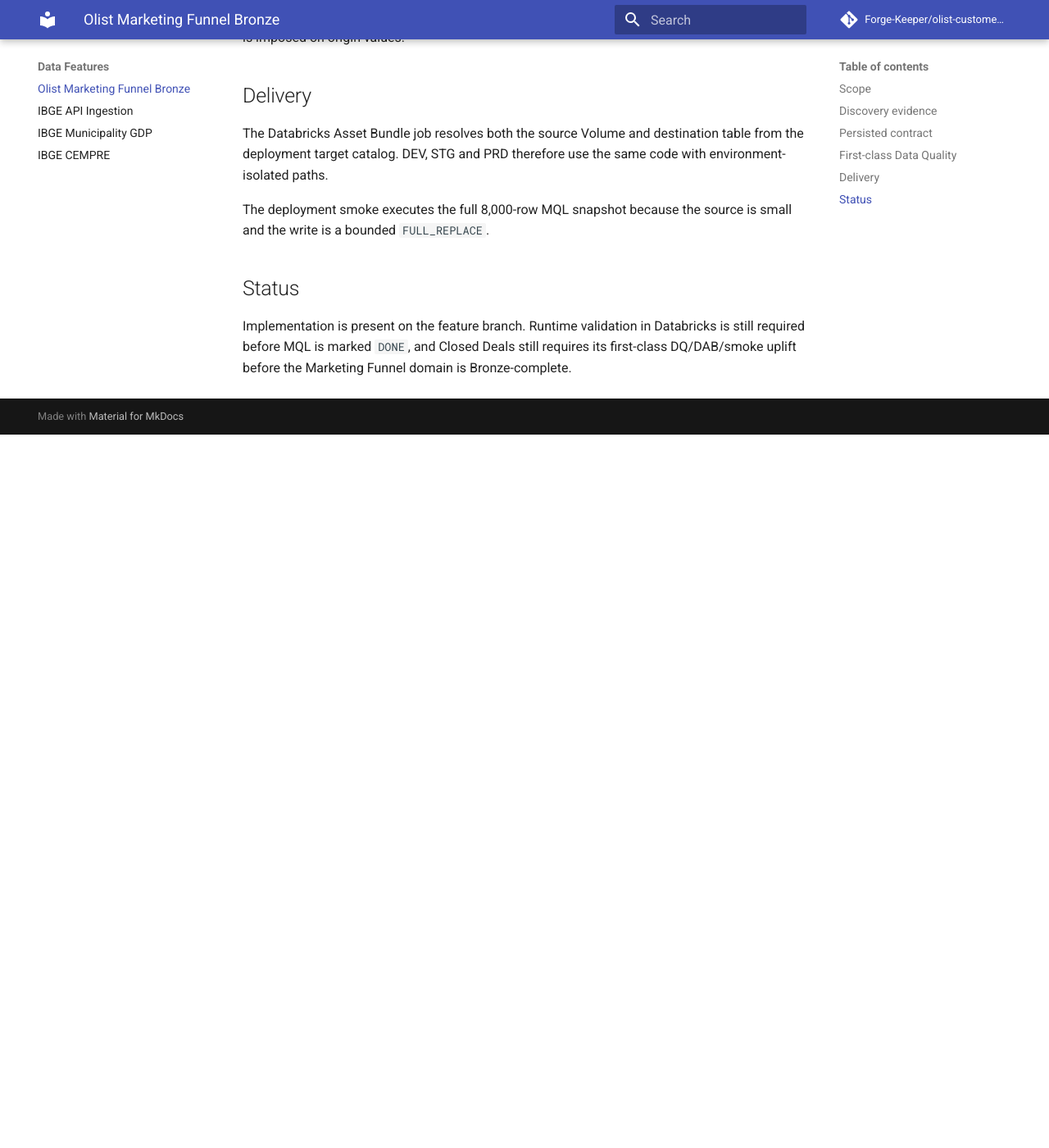
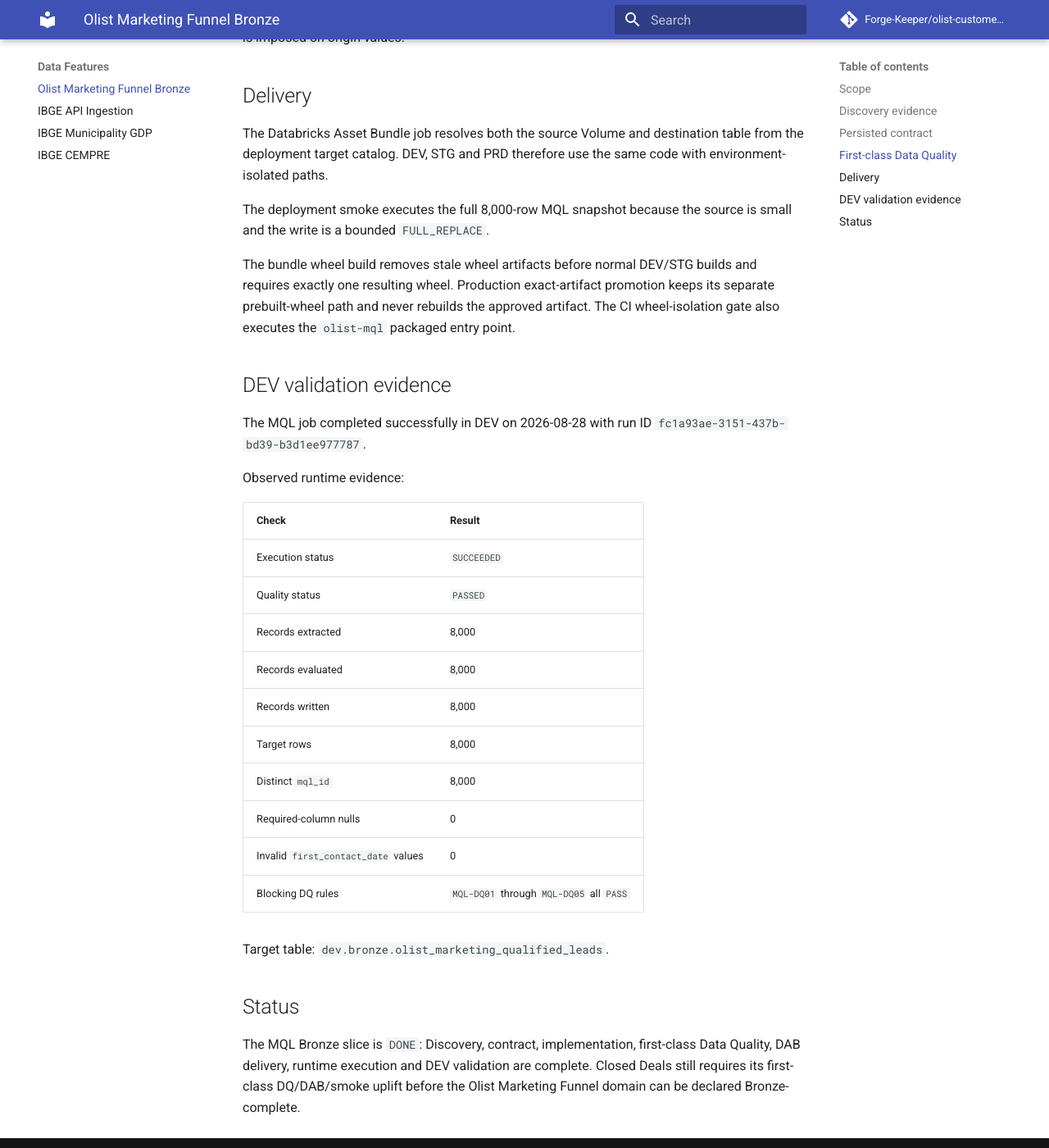
Before and after one commit to Forge-Keeper/olist-customer-intelligence, an MkDocs documentation site: the page built from docs/development/olist-marketing-funnel-bronze.md, in a window 1280 px wide and 1400 px high, scrolled down 2571 px. Shown: the whole window at 82% size. Built offline with MkDocs 1.6.1 and Material for MkDocs 9.7.7, drawn with Linux system fonts in a browser that asks for light colours; comment, search, counter and statistics services are not loaded; before the commit the page ends 3101 px from its top, so only the background shows below that.

Commit message:
fix: harden bundle wheel build and close MQL validation

```diff
--- a/docs/development/olist-marketing-funnel-bronze.md
+++ b/docs/development/olist-marketing-funnel-bronze.md
@@ -96,9 +96,36 @@
 The deployment smoke executes the full 8,000-row MQL snapshot because the source
 is small and the write is a bounded `FULL_REPLACE`.
 
+The bundle wheel build removes stale wheel artifacts before normal DEV/STG builds
+and requires exactly one resulting wheel. Production exact-artifact promotion
+keeps its separate prebuilt-wheel path and never rebuilds the approved artifact.
+The CI wheel-isolation gate also executes the `olist-mql` packaged entry point.
+
+## DEV validation evidence
+
+The MQL job completed successfully in DEV on 2026-08-28 with run ID
+`fc1a93ae-3151-437b-bd39-b3d1ee977787`.
+
+Observed runtime evidence:
+
+| Check | Result |
+| --- | --- |
+| Execution status | `SUCCEEDED` |
+| Quality status | `PASSED` |
+| Records extracted | 8,000 |
+| Records evaluated | 8,000 |
+| Records written | 8,000 |
+| Target rows | 8,000 |
+| Distinct `mql_id` | 8,000 |
+| Required-column nulls | 0 |
+| Invalid `first_contact_date` values | 0 |
+| Blocking DQ rules | `MQL-DQ01` through `MQL-DQ05` all `PASS` |
+
+Target table: `dev.bronze.olist_marketing_qualified_leads`.
+
 ## Status
 
-Implementation is present on the feature branch. Runtime validation in Databricks
-is still required before MQL is marked `DONE`, and Closed Deals still requires
-its first-class DQ/DAB/smoke uplift before the Marketing Funnel domain is
-Bronze-complete.
+The MQL Bronze slice is `DONE`: Discovery, contract, implementation, first-class
+Data Quality, DAB delivery, runtime execution and DEV validation are complete.
+Closed Deals still requires its first-class DQ/DAB/smoke uplift before the Olist
+Marketing Funnel domain can be declared Bronze-complete.
```
Also changed, not shown: 3 other files.
